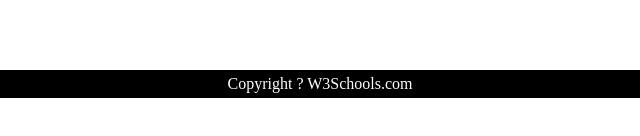
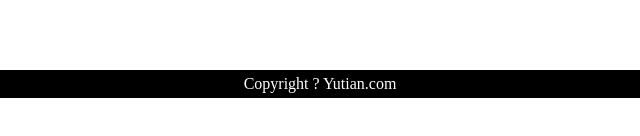
Before and after one commit to sdoyuxuan/httpserver, a plain HTML site: page index.html in a window 1280 px wide. Shown: the part 338-474 px from the top of the page, 320-960 px from the left. Drawn offline with Linux system fonts and the light colour scheme.

Commit message:
Update index.html

```diff
--- a/index.html
+++ b/index.html
@@ -72,7 +72,7 @@ Tokyo<br>
 <div class="img"><img src="./image/yu.png" alt="" width=230px height=230px class="src">
 </div>
 <div id="footer">
-Copyright ? W3Schools.com
+Copyright ? Yutian.com
 
 </div>
 
```
